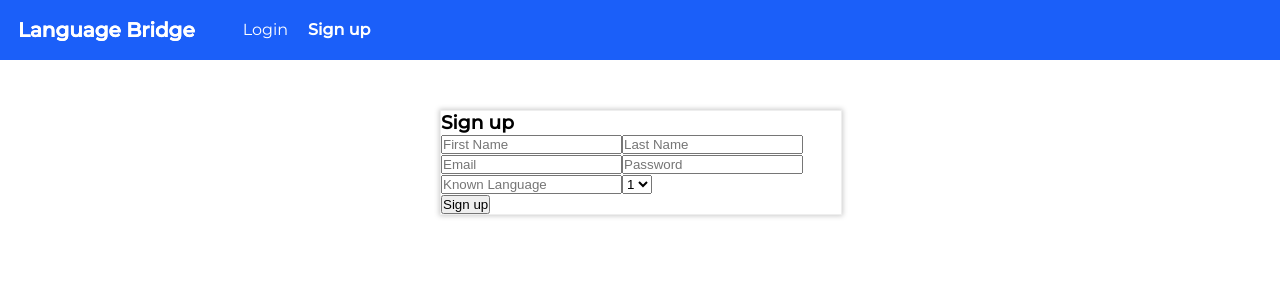
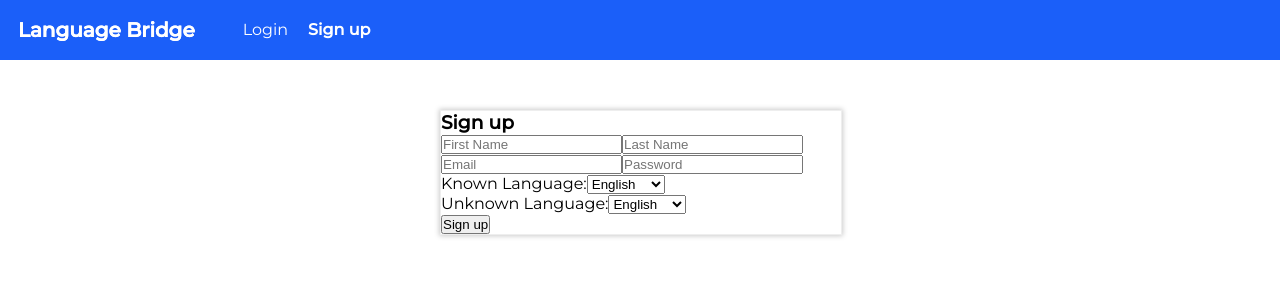
Before and after one commit to jg504/Language_Bridge, a React (Create React App) app: page /signup in a window 1280 px wide. Shown: the top 300 px of the page. Built offline with nearby package versions, Linux system fonts and the light colour scheme.

Commit message:
registration updates

```diff
--- a/src/actions/auth.actions.js
+++ b/src/actions/auth.actions.js
@@ -11,11 +11,11 @@ export const signup = (user) => {
         dispatch({type: `${authConstanst.USER_LOGIN}_REQUEST`});
 
         auth()
-        .createUserWithEmailAndPassword(user.email, user.password)
+        .createUserWithEmailAndPassword(user.email, user.password, user.knownLanguage, user.unknownLanguage)
         .then(data => {
             console.log(data);
             const currentUser = auth().currentUser;
-            const name = `${user.firstName} ${user.lastName}`;
+            const name = `${user.firstName} ${user.lastName} ${user.knownLanguage} ${user.unknownLanguage}`;
             currentUser.updateProfile({
                 displayName: name
             })
@@ -26,6 +26,8 @@ export const signup = (user) => {
                 .set({
                     firstName: user.firstName,
                     lastName: user.lastName,
+                    knownLanguage: user.knownLanguage,
+                    unknownLanguage: user.unknownLanguage,
                     uid: data.user.uid,
                     createdAt: new Date(),
                     isOnline: true
@@ -35,6 +37,8 @@ export const signup = (user) => {
                     const loggedInUser = {
                         firstName: user.firstName,
                         lastName: user.lastName,
+                        knownLanguage: user.knownLanguage,
+                        unknownLanguage: user.unknownLanguage,
                         uid: data.user.uid,
                         email: user.email
                     }
--- a/src/containers/RegisterPage/index.js
+++ b/src/containers/RegisterPage/index.js
@@ -78,21 +78,23 @@ const RegisterPage = (props) => {
               onChange={(e) => setPassword(e.target.value)}
               placeholder="Password"
             />
+            <label > Known Language:
+            <select name='knownLanguage' onChange={(e) => setKnownLanguage(e.target.value)}>
 
-            <input
-              name="knownLanguage"
-              type=""
-              value={knownLanguage}
-              onChange={(e) => setKnownLanguage(e.target.value)}
-              placeholder="Known Language"
-              />
+            <option value="english">English</option>
+            <option value="hindi">Hindi</option>
+            <option value="french">French</option>
+            <option value="mandarin">Mandarin</option>
+            </select></label>
+            <p></p>
+            <label> Unknown Language:
+            <select name='unknownLanguage' onChange={(e) => setUnknownLanguage(e.target.value)}>
 
-<select name='option' onChange={(e) => setKnownLanguage(e.target.value)}>
-    <option value="1">1</option>
-    <option value="2">2</option>
-    <option value="3">3</option>
-    <option value="4">4</option>
-</select>
+            <option value="english">English</option>
+            <option value="hindi">Hindi</option>
+            <option value="french">French</option>
+            <option value="mandarin">Mandarin</option>
+            </select></label>
 
 
             <div>
```
